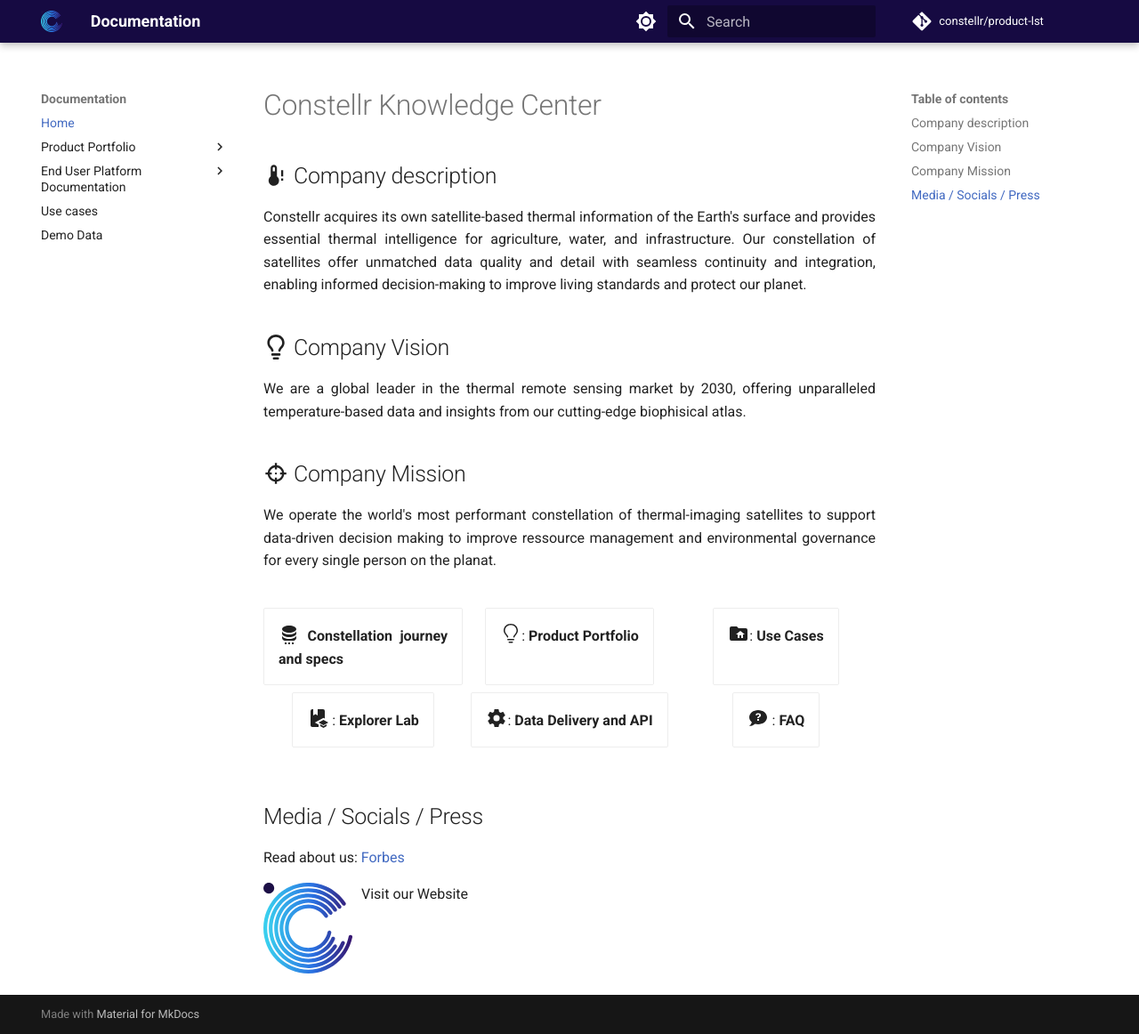
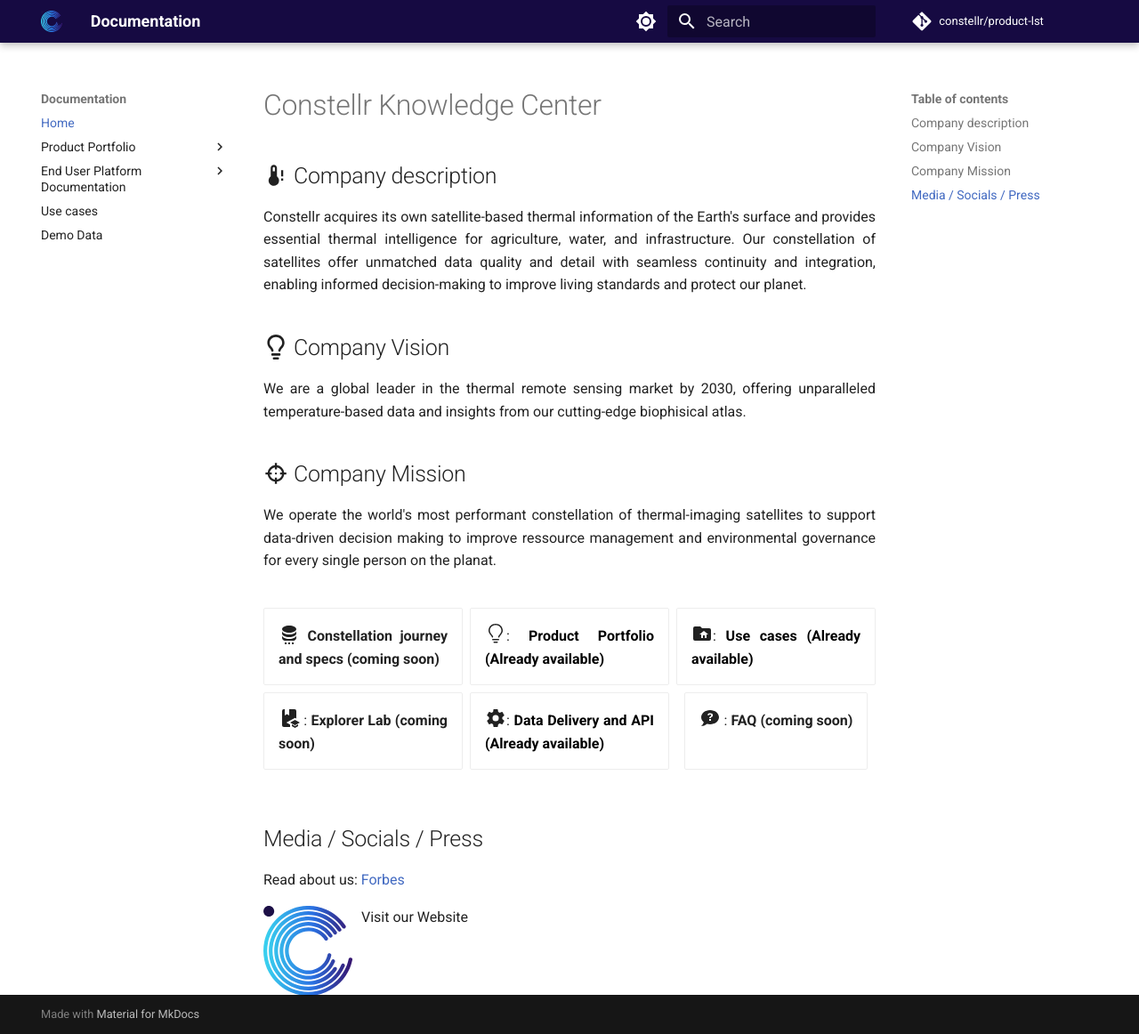
Before and after one commit to constellr/product-lst, an MkDocs documentation site: the page built from docs/index.md, in a window 1280 px wide and 1162 px high. Shown: the whole window at 89% size. Built offline with MkDocs 1.6.1 and Material for MkDocs 9.7.7, drawn with Linux system fonts in a browser that asks for light colours; comment, search, counter and statistics services are not loaded; the version menu is left out.

Commit message:
Update index.md to reflect availability status of product sections

```diff
--- a/docs/index.md
+++ b/docs/index.md
@@ -14,17 +14,17 @@
 
 <div class="grid cards" markdown>
 
--   :material-database-settings:{ .lg .left } __Constellation journey and specs__
+-   :material-database-settings:{ .lg .left } __Constellation journey and specs (coming soon)__
 
--   :octicons-light-bulb-24:{ .lg .left }:  __Product Portfolio__
+-   :octicons-light-bulb-24:{ .lg .left }:  <a href="https://constellr.github.io/product-lst/Constellr-product-offer/" style="color: black;">**Product Portfolio (Already available)**</a>
 
--   :material-folder-home:{ .lg .left }:  __Use Cases__
+-   :material-folder-home:{ .lg .left }:  <a href="https://constellr.github.io/product-lst/use-cases/" style="color: black;">**Use cases (Already available)**</a>
 
--   :material-book-education:{ .lg .left } : __Explorer Lab__
+-   :material-book-education:{ .lg .left } : __Explorer Lab (coming soon)__
 
--   :material-cog:{ .lg .left }:  __Data Delivery and API__
+-   :material-cog:{ .lg .left }:  <a href="https://constellr.github.io/product-lst/UI-documentation/" style="color: black;">**Data Delivery and API (Already available)**</a>
 
--   :material-chat-question:{ .lg .left } : __FAQ__
+-   :material-chat-question:{ .lg .left } : __FAQ (coming soon)__
 
 
 </div>
```
